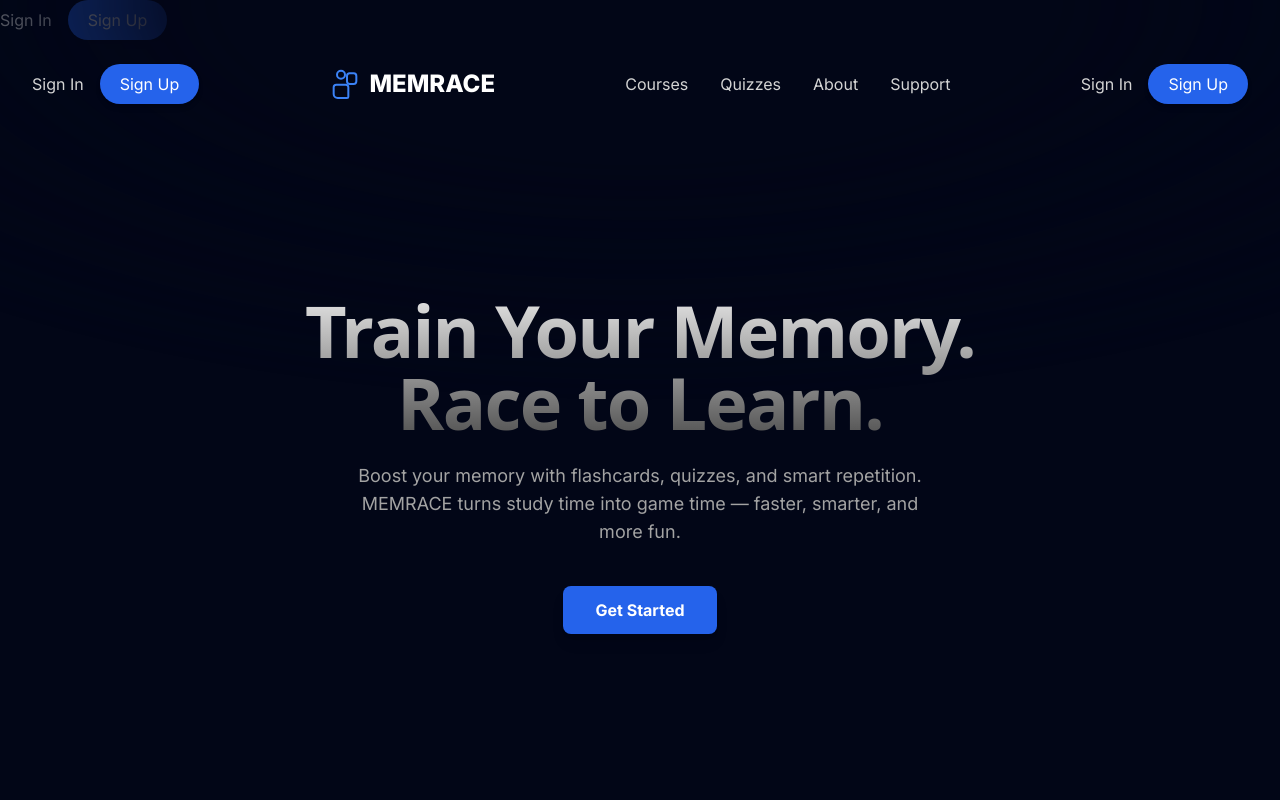
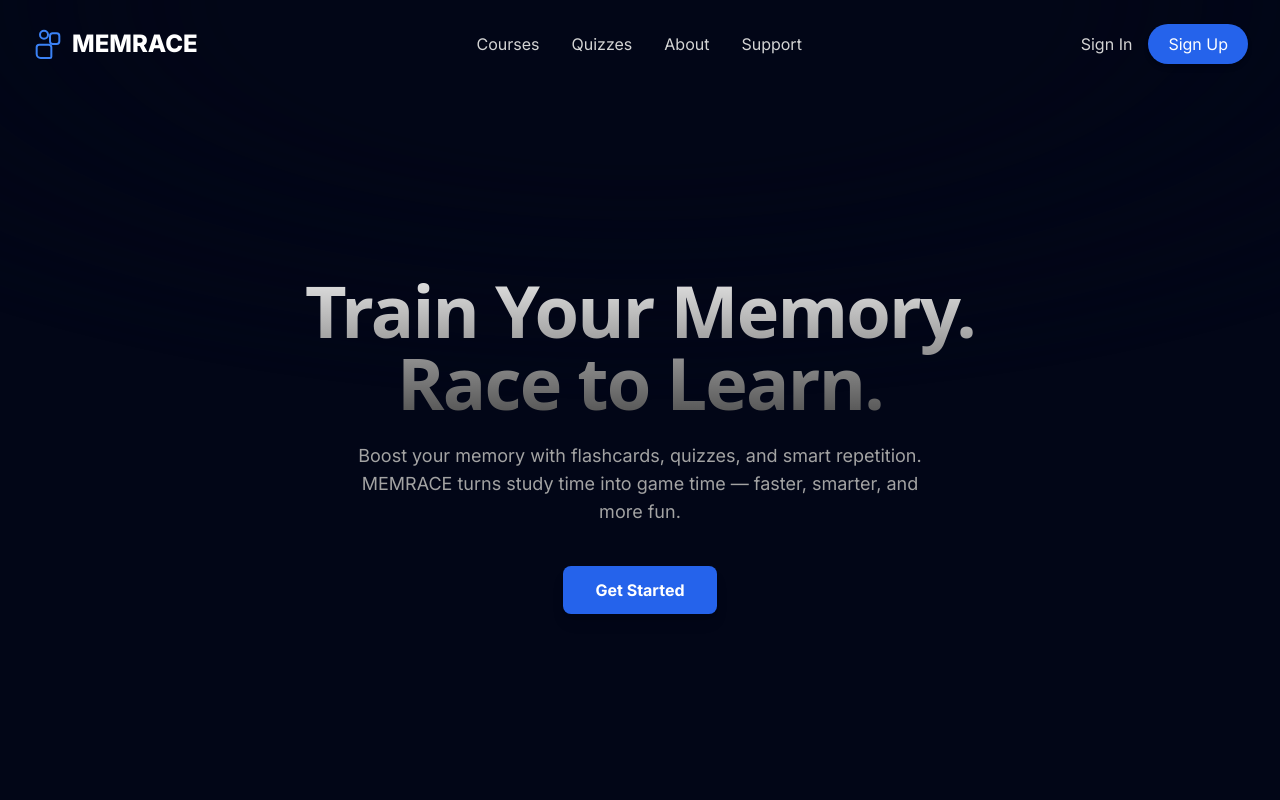
Before and after one commit to VishnuSai1618/Projects, a Django app: template flashcard_project/quiz/templates/quiz/landing.html in a window 1280 px wide. Run offline with Django 3.2, Linux system fonts and the light colour scheme; the template is opened without the code that fills it, so the values that code supplies are empty; some libraries are stand-ins or nearby versions.

Commit message:
update at aug1 8.19pm

```diff
--- a/flashcard_project/flashcard_project/settings.py
+++ b/flashcard_project/flashcard_project/settings.py
@@ -129,6 +129,7 @@ STATIC_URL = 'static/'
 # https://docs.djangoproject.com/en/5.2/ref/settings/#default-auto-field
 CORS_ALLOW_ALL_ORIGINS = True
 LOGIN_REDIRECT_URL = '/dashboard/'
+LOGIN_URL = '/signin/'
 
 # Add the ASGI setting for Django Channels (which we will use in a later phase)
 ASGI_APPLICATION = 'flashcard_project.asgi.application'
--- a/flashcard_project/quiz/templates/quiz/landing.html
+++ b/flashcard_project/quiz/templates/quiz/landing.html
@@ -46,25 +46,14 @@
     <div class="relative w-full min-h-screen overflow-hidden flex flex-col">
         <!-- Animated background -->
         <div class="background-lines"></div>
-        <div class="flex items-center space-x-4">
-    <!-- UPDATE THIS LINE -->
-    <a href="{% url 'signin' %}" class="text-neutral-300 hover:text-white">Sign In</a>
-    <a href="{% url 'signup' %}" class="bg-blue-600 text-white px-5 py-2 rounded-full shadow-md hover:bg-blue-700 transition-colors">Sign Up</a>
-</div>
 
         <!-- Main Content Container -->
         <div class="relative z-10 px-4 sm:px-6 lg:px-8 flex flex-col flex-grow">
             <!-- Header Navigation -->
             <header class="max-w-7xl mx-auto py-6 w-full">
                 <nav class="flex justify-between items-center">
-                    <div class="flex items-center space-x-4">
-    <a href="/admin/login/" class="text-neutral-300 hover:text-white">Sign In</a>
-    <!-- UPDATE THIS LINE -->
-    <a href="{% url 'signup' %}" class="bg-blue-600 text-white px-5 py-2 rounded-full shadow-md hover:bg-blue-700 transition-colors">Sign Up</a>
-</div>
-
+                    <!-- Correctly placed Logo -->
                     <a href="/" class="flex items-center space-x-2">
-                        <!-- Memrace Logo SVG -->
                         <svg width="32" height="32" viewBox="0 0 24 24" fill="none" xmlns="http://www.w3.org/2000/svg" class="text-blue-500">
                             <path d="M9 8C10.6569 8 12 6.65685 12 5C12 3.34315 10.6569 2 9 2C7.34315 2 6 3.34315 6 5C6 6.65685 7.34315 8 9 8Z" stroke="currentColor" stroke-width="1.5"/>
                             <path d="M18.5 4H15.5C14.3954 4 13.5 4.89543 13.5 6V10C13.5 11.1046 14.3954 12 15.5 12H18.5C19.6046 12 20.5 11.1046 20.5 10V6C20.5 4.89543 19.6046 4 18.5 4Z" stroke="currentColor" stroke-width="1.5"/>
@@ -72,15 +61,17 @@
                         </svg>
                         <span class="font-extrabold text-2xl text-white">MEMRACE</span>
                     </a>
+                    <!-- Correctly placed Navigation Links -->
                     <div class="hidden md:flex items-center space-x-8">
                         <a href="#" class="text-neutral-300 hover:text-white">Courses</a>
                         <a href="#" class="text-neutral-300 hover:text-white">Quizzes</a>
                         <a href="#" class="text-neutral-300 hover:text-white">About</a>
                         <a href="#" class="text-neutral-300 hover:text-white">Support</a>
                     </div>
+                    <!-- Correctly placed and linked Sign In/Sign Up buttons -->
                     <div class="flex items-center space-x-4">
-                        <a href="/admin/login/" class="text-neutral-300 hover:text-white">Sign In</a>
-                        <a href="/admin/login/" class="bg-blue-600 text-white px-5 py-2 rounded-full shadow-md hover:bg-blue-700 transition-colors">Sign Up</a>
+                        <a href="{% url 'signin' %}" class="text-neutral-300 hover:text-white">Sign In</a>
+                        <a href="{% url 'signup' %}" class="bg-blue-600 text-white px-5 py-2 rounded-full shadow-md hover:bg-blue-700 transition-colors">Sign Up</a>
                     </div>
                 </nav>
             </header>
--- a/flashcard_project/quiz/views.py
+++ b/flashcard_project/quiz/views.py
@@ -8,6 +8,7 @@ from django.shortcuts import render,redirect
 from django.contrib.auth.decorators import login_required
 from django.contrib.auth import login,logout
 from .forms import CustomUserCreationForm
+from django.contrib.auth.forms import AuthenticationForm
 
 from .models import Deck, Question, Choice
 from .serializers import DeckSerializer, QuestionSerializer, ChoiceSerializer
```
Also changed, not shown: flashcard_project/db.sqlite3, flashcard_project/quiz/templates/quiz/signin.html (line endings or trailing spaces).
